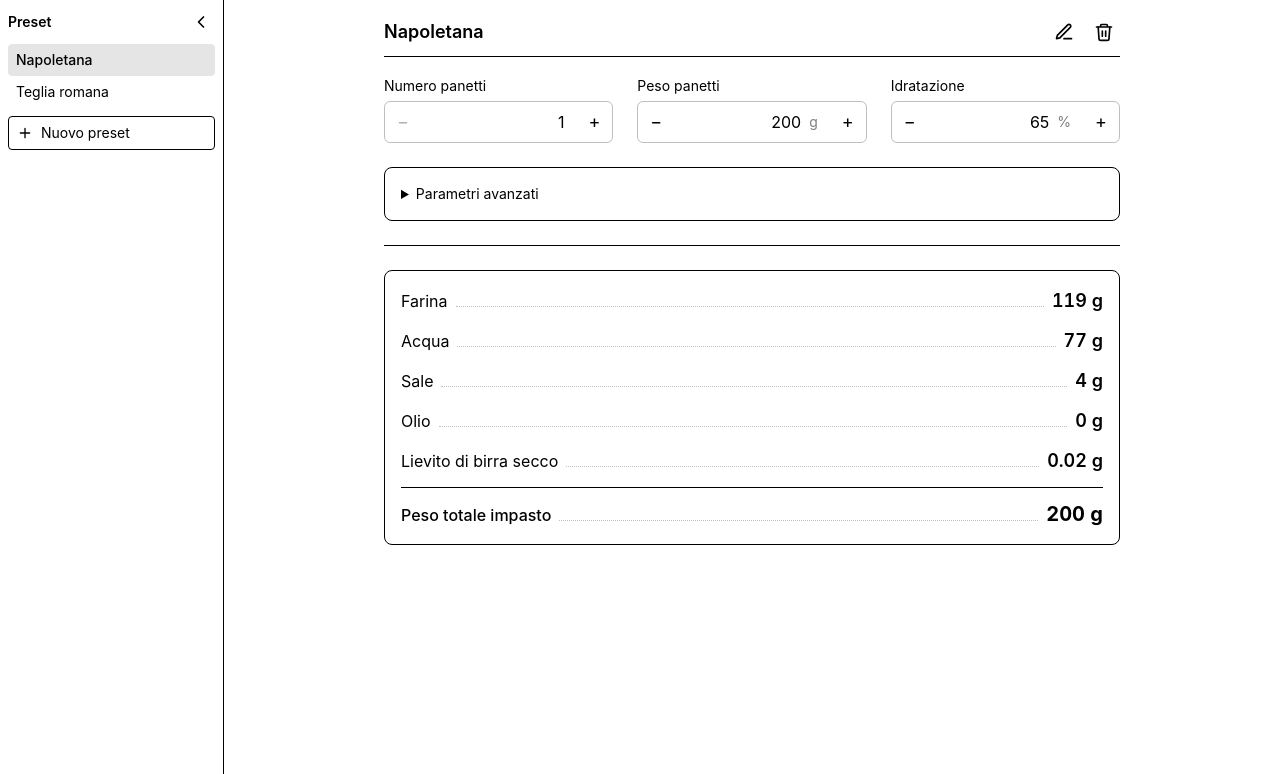
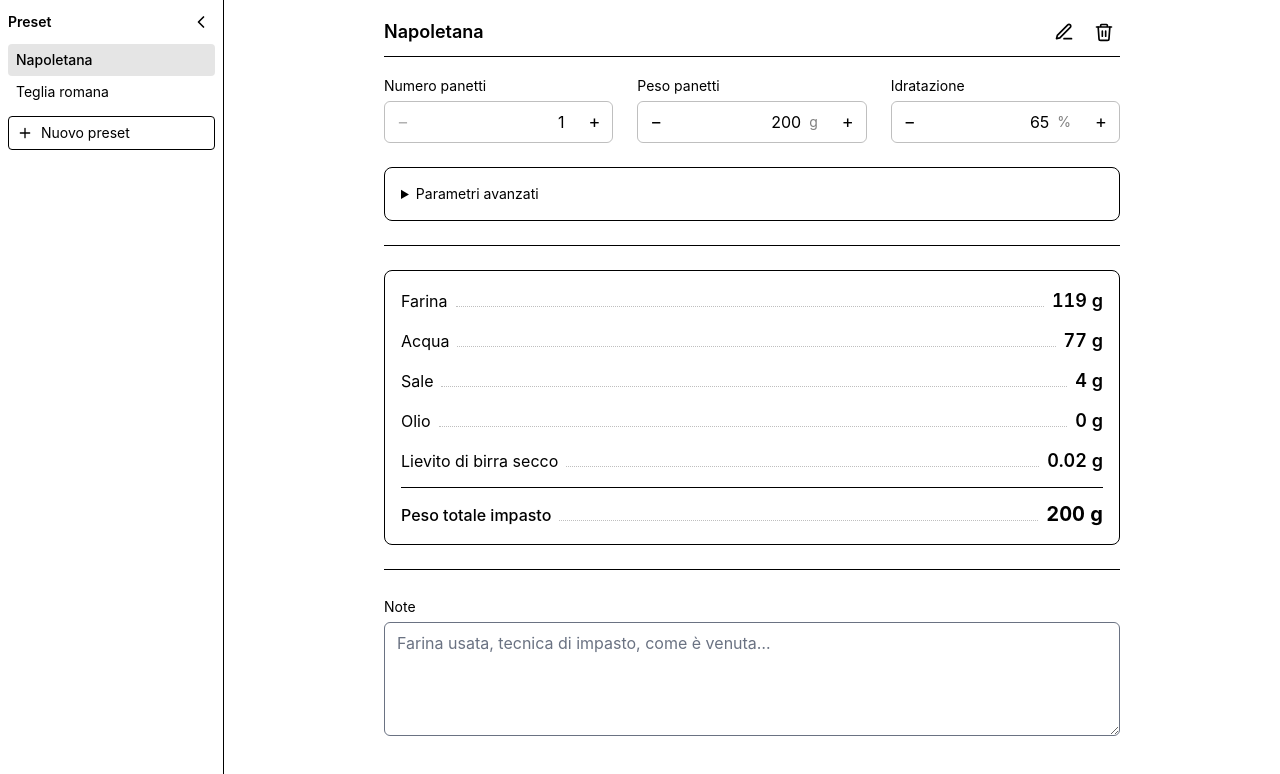
Before and after one commit to zapolab/pizza-calc, a SvelteKit app: page / in a window 1280 px wide. Shown: the top 774 px of the page. Built offline with nearby package versions, Linux system fonts and the light colour scheme.

Commit message:
feat: add preset notes section

```diff
--- a/src/routes/+page.svelte
+++ b/src/routes/+page.svelte
@@ -472,5 +472,17 @@
 				<span class="text-xl font-bold tabular-nums">{results.totalWeight} g</span>
 			</div>
 		</div>
+
+		<hr class="my-6" />
+
+		<div>
+			<label for="notes" class="text-sm">Note</label>
+			<textarea
+				id="notes"
+				rows="4"
+				placeholder="Farina usata, tecnica di impasto, come è venuta…"
+				bind:value={values.notes}
+				class="mt-1 w-full resize-y rounded-md"></textarea>
+		</div>
 	</main>
 </div>
```
